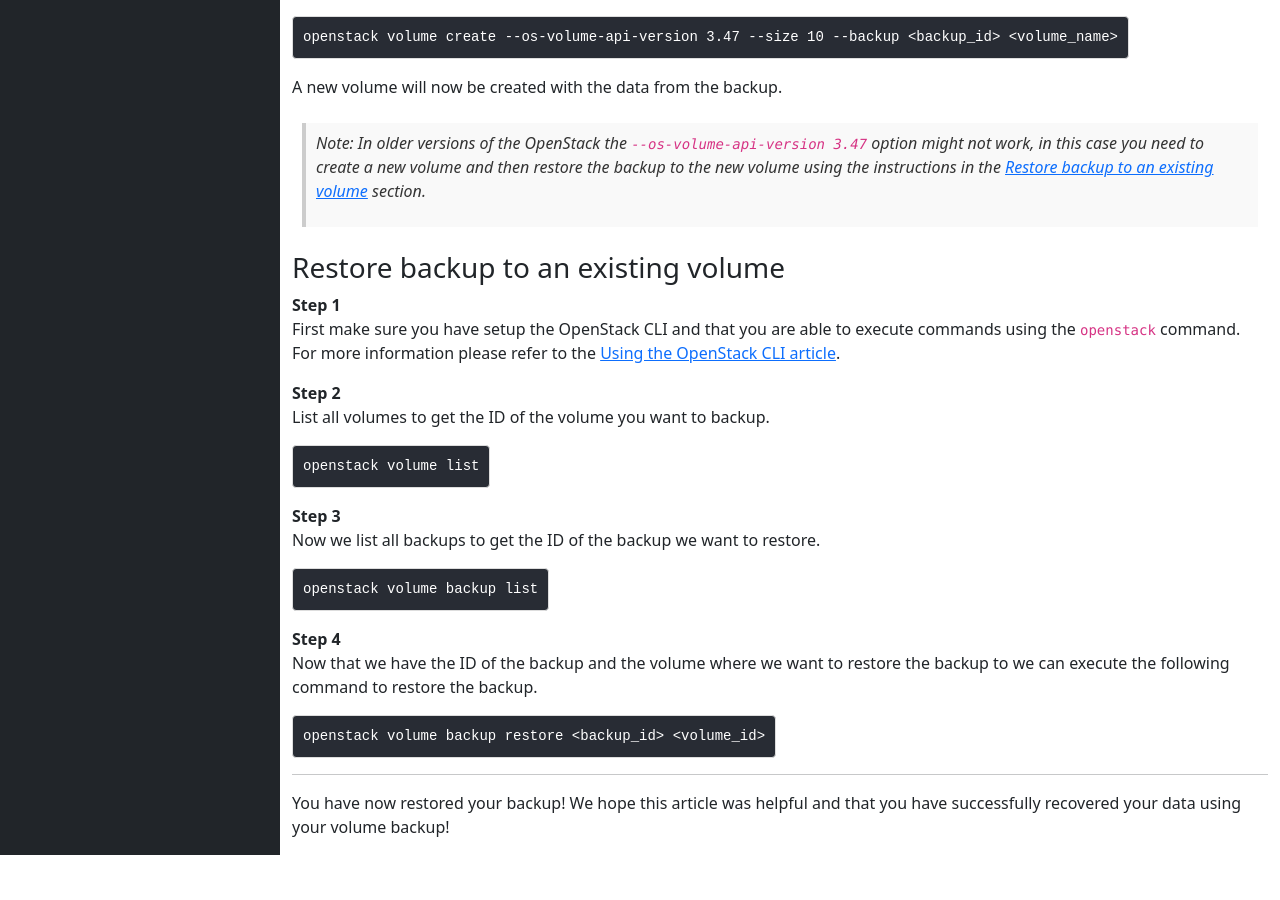
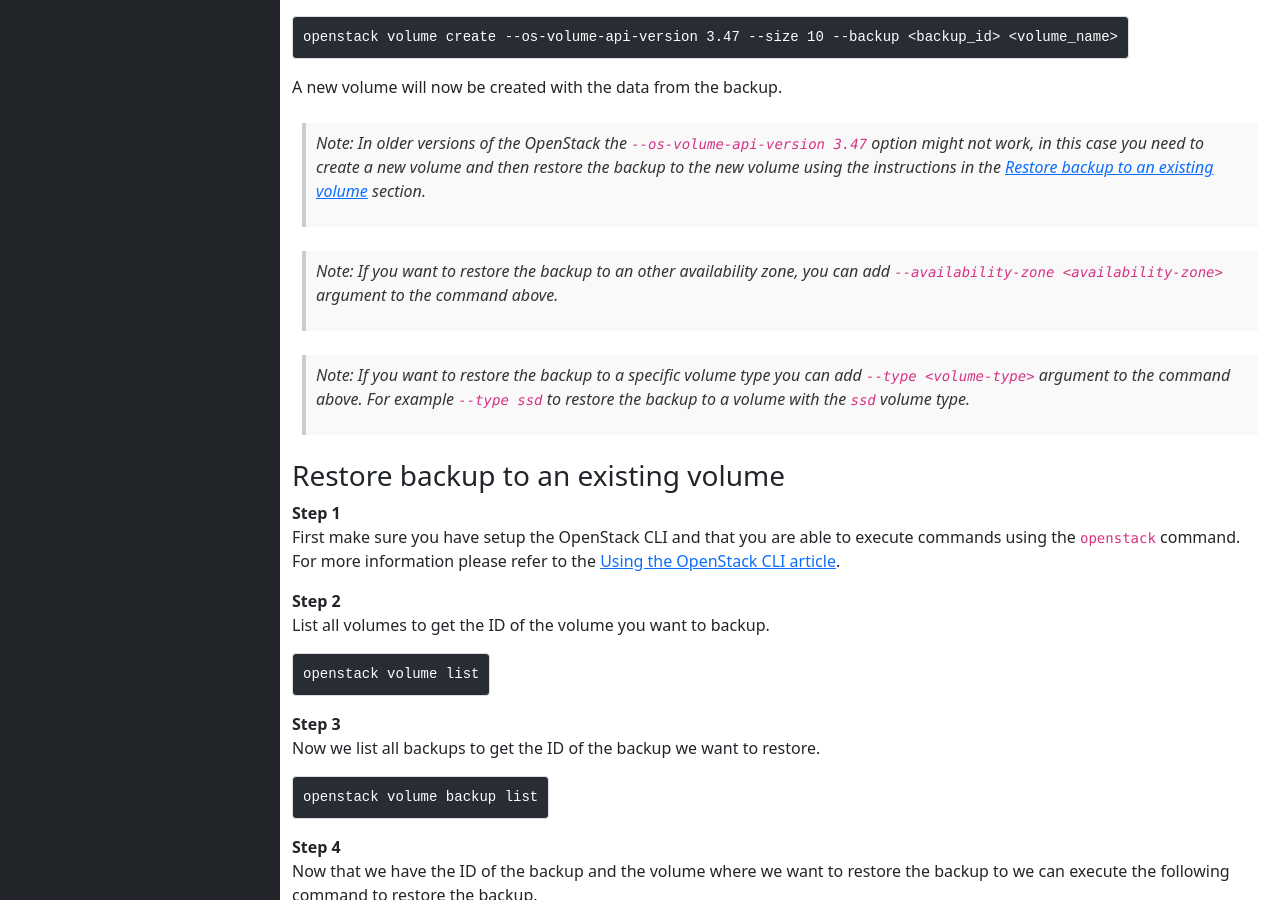
Before and after one commit to bkranendonk/OpenStack-Docs, a Jekyll site: the page built from _posts/volume/2023-03-06-restore-volume-backup.md, in a window 1280 px wide and 900 px high, scrolled down 1274 px. Built offline with Jekyll 4.4.1, drawn with Linux system fonts in a browser that asks for light colours; before the commit the page ends 2129 px from its top, so only the background shows below that.

Commit message:
Add more information about options and possibilities

```diff
--- a/_posts/volume/2023-03-06-restore-volume-backup.md
+++ b/_posts/volume/2023-03-06-restore-volume-backup.md
@@ -14,7 +14,8 @@
 This article will guide you through the process of restoring a backup of a
 volume using the OpenStack Dashboard and the OpenStack CLI. If you do not yet
 have a backup which you want to restore then please refer to the
-[Create a volume backup]({{ '/articles/create-volume-backup' | relative_url }}) article.
+[Create a volume backup]({{ '/articles/create-volume-backup' | relative_url }})
+article.
 
 ## Using the OpenStack Dashboard
 
@@ -88,6 +89,14 @@
 [Restore backup to an existing volume](#restore-backup-to-an-existing-volume)
 section.
 
+> Note: If you want to restore the backup to an other availability zone, you
+can add `--availability-zone <availability-zone>` argument to the command
+above.
+
+> Note: If you want to restore the backup to a specific volume type
+you can add `--type <volume-type>` argument to the command above. For example
+`--type ssd` to restore the backup to a volume with the `ssd` volume type.
+
 ### Restore backup to an existing volume
 
 **Step 1**
```
Also changed, not shown: _posts/volume/2023-03-06-create-volume-backup.md (+5 -3 lines).
